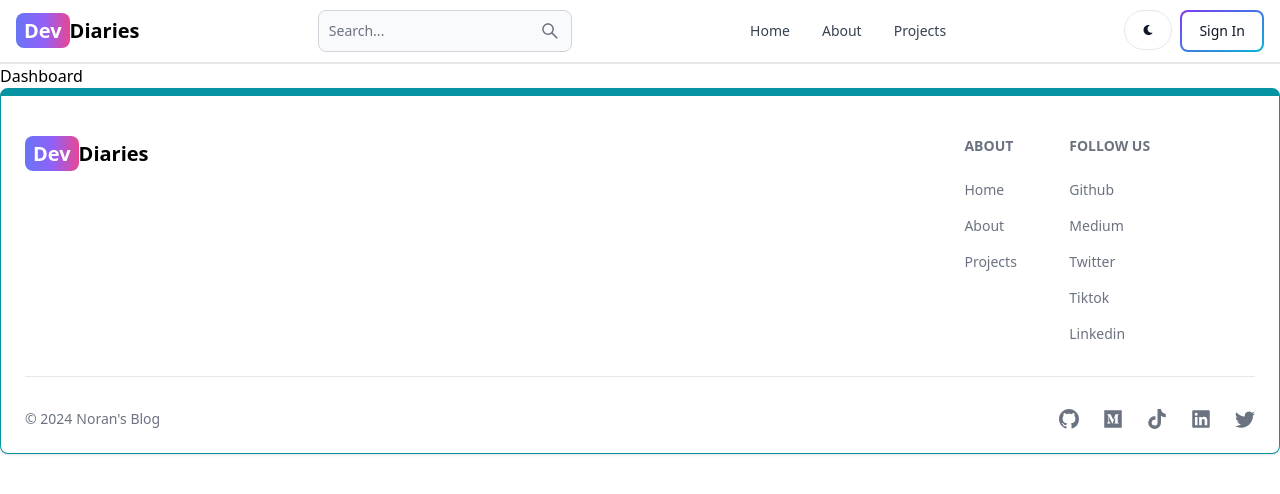
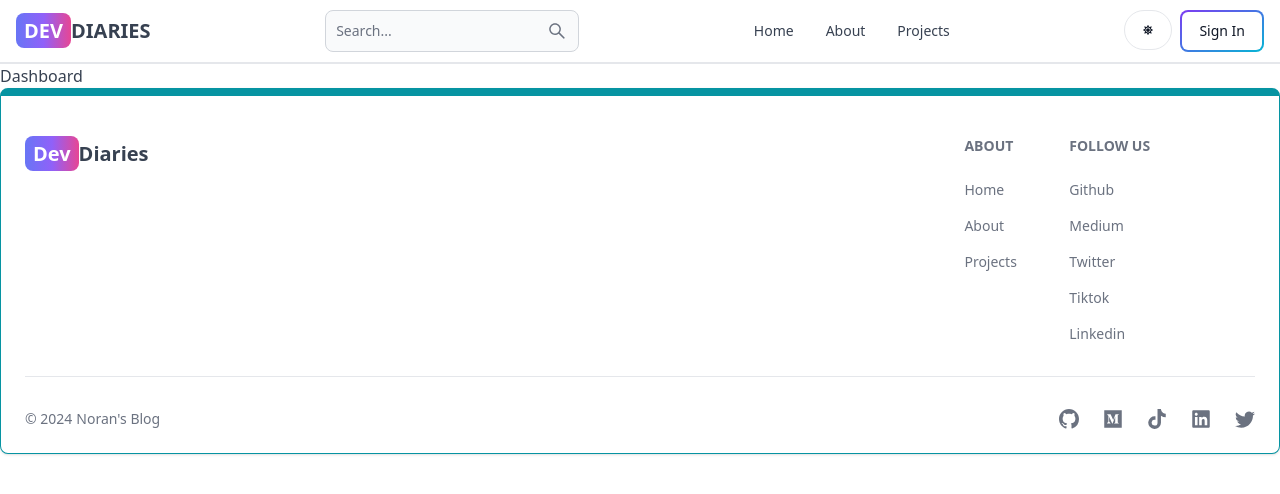
Before and after one commit to Noransaber/Dev-Diaries-Blog, a React (Vite) app in the folder Client/: page /dashboard in a window 1280 px wide. Shown: the top 494 px of the page. Built offline with nearby package versions, Linux system fonts and the light colour scheme.

Commit message:
Update header componenet to make theme effet

```diff
--- a/Client/src/components/Header.jsx
+++ b/Client/src/components/Header.jsx
@@ -3,10 +3,13 @@
 import React from 'react';
 import { Link, useLocation } from 'react-router-dom';
 import { AiOutlineSearch } from 'react-icons/ai';
-import { FaMoon } from 'react-icons/fa';
-import { useSelector } from 'react-redux';
+import { FaMoon, FaSun } from 'react-icons/fa';
+import { useSelector, useDispatch } from 'react-redux';
+import { toggleTheme } from '../redux/theme/themeSlice';
 
-function Header() {
+export default function Header() {
+  const dispatch = useDispatch();
+  const { theme } = useSelector((state) => state.theme);
   const path = useLocation().pathname;
   const currentUser = useSelector((state) => state.user.currentUser);
   return (
@@ -27,9 +30,9 @@
             to-pink-500 rounded-lg
              text-white'
         >
-          Dev
+          DEV
         </span>
-        Diaries
+        DIARIES
       </Link>
 
       <form>
@@ -39,10 +42,11 @@
         <AiOutlineSearch />
       </Button>
       <div className='flex gap-2 md:order-2'>
-        {/* Moon Button */}
-        <Button className='w-12 h-10 hidden sm:inline' color='gray' pill>
-          <FaMoon />
-        </Button>
+        {
+          <Button className='w-12 h-10 hidden sm:inline' color='gray' pill onClick={() => dispatch(toggleTheme())}>
+            {theme === 'light' ? <FaSun /> : <FaMoon />}
+          </Button>
+        }
         {currentUser ? (
           <Dropdown arrowIcon={false} inline label={<Avatar alt='User' img={currentUser.profilePicture} rounded />}>
             <Dropdown.Header>
@@ -82,5 +86,3 @@
     </Navbar>
   );
 }
-
-export default Header;
--- /dev/null
+++ b/Client/src/components/ThemeProvider.jsx
@@ -0,0 +1,10 @@
+/* eslint-disable react/prop-types */
+import { useSelector } from 'react-redux';
+export default function ThemeProvider({ children }) {
+  const { theme } = useSelector((state) => state.theme);
+  return (
+    <div className={theme}>
+      <div className='bg-white text-gray-700 dark:text-gray-200 dark:bg-black'>{children}</div>
+    </div>
+  );
+}
--- a/Client/src/main.jsx
+++ b/Client/src/main.jsx
@@ -1,17 +1,17 @@
-/* eslint-disable no-unused-vars */
-import React from 'react';
 import ReactDOM from 'react-dom/client';
 import App from './App.jsx';
 import './index.css';
+import { store, persistor } from './redux/store.js';
 import { Provider } from 'react-redux';
-import { store } from './redux/store';
-import { persistor } from './redux/store';
 import { PersistGate } from 'redux-persist/integration/react';
+import ThemeProvider from './components/ThemeProvider';
 
 ReactDOM.createRoot(document.getElementById('root')).render(
   <PersistGate persistor={persistor}>
     <Provider store={store}>
-      <App />
+      <ThemeProvider>
+        <App />
+      </ThemeProvider>
     </Provider>
   </PersistGate>
 );
--- a/Client/src/redux/store.js
+++ b/Client/src/redux/store.js
@@ -1,11 +1,12 @@
 import { configureStore, combineReducers } from '@reduxjs/toolkit';
 import { userReducer } from './user/userSlice';
-
+import themeReducer from './theme/themeSlice';
 import { persistReducer, persistStore } from 'redux-persist';
 import storage from 'redux-persist/lib/storage';
 
 const rootReducer = combineReducers({
   user: userReducer,
+  theme: themeReducer,
 });
 
 const persistConfig = {
--- /dev/null
+++ b/Client/src/redux/theme/themeSlice.js
@@ -0,0 +1,19 @@
+import { createSlice } from '@reduxjs/toolkit';
+
+const initialState = {
+  theme: 'light',
+};
+
+const themeSlice = createSlice({
+  name: 'theme',
+  initialState,
+  reducers: {
+    toggleTheme: (state) => {
+      state.theme = state.theme === 'light' ? 'dark' : 'light';
+    },
+  },
+});
+
+export const { toggleTheme } = themeSlice.actions;
+
+export default themeSlice.reducer;
```
Also changed, not shown: 1 other file (tests, documents, lock files or other folders).
